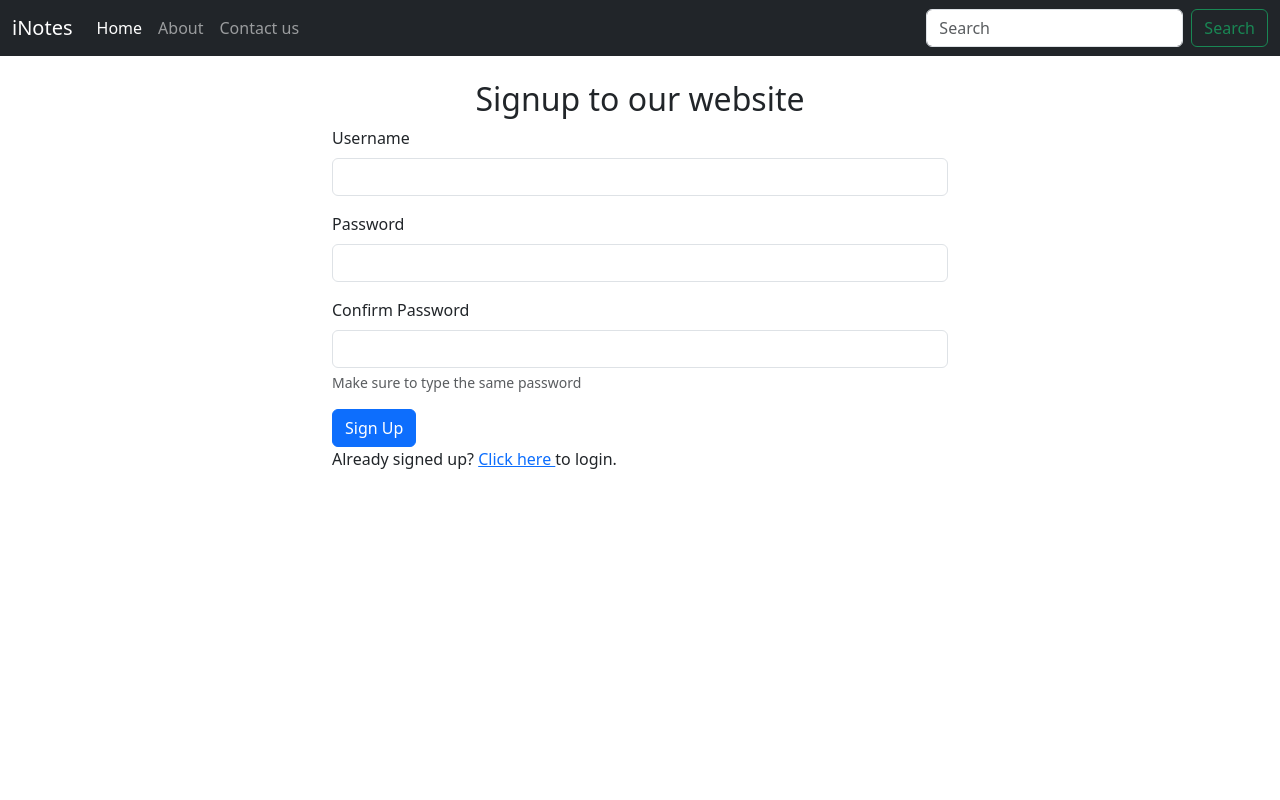
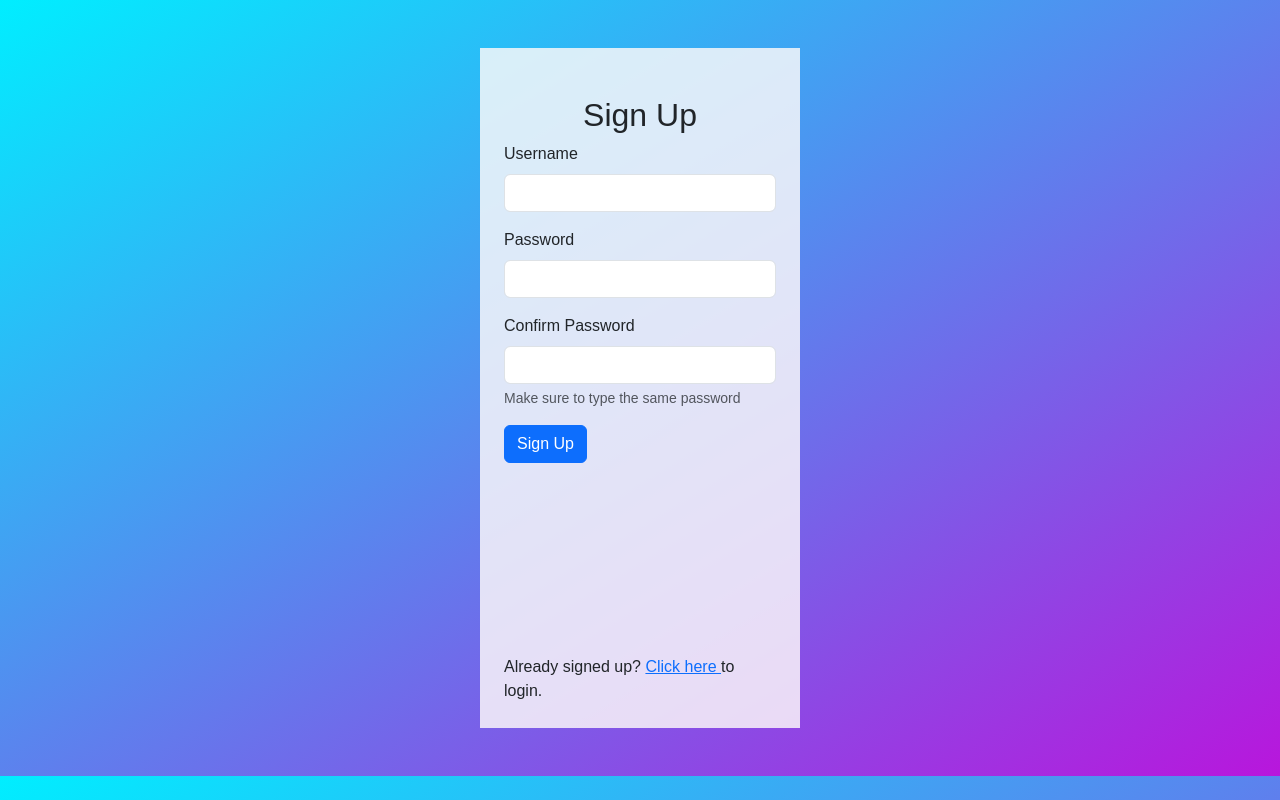
Before and after one commit to rabinkhadkaa/ilife, a PHP site: page /Signup.php in a window 1280 px wide. Run offline with PHP 8.4, Linux system fonts and the light colour scheme.

Commit message:
Sign up page enchancement

```diff
--- a/Signup.php
+++ b/Signup.php
@@ -37,10 +37,10 @@ if($_SERVER['REQUEST_METHOD']=='POST'){
     <title>Sign Up</title>
     <link href="https://cdn.jsdelivr.net/npm/bootstrap@5.3.2/dist/css/bootstrap.min.css" rel="stylesheet" integrity="sha384-T3c6CoIi6uLrA9TneNEoa7RxnatzjcDSCmG1MXxSR1GAsXEV/Dwwykc2MPK8M2HN" crossorigin="anonymous">
   </head>
-  <body>
+  <body style="background-image: linear-gradient(to bottom right, rgb(0, 238, 255), rgb(184, 22, 220)  );    height: min-content;">
     <?php
    // require  './_nav.php';
-   echo '<nav class="navbar navbar-expand-lg navbar-dark bg-dark ">
+   /* echo '<nav class="navbar navbar-expand-lg navbar-dark bg-dark ">
             <div class="container-fluid">
                 <a class="navbar-brand" href="#">iNotes</a>
                 <button class="navbar-toggler" type="button" data-bs-toggle="collapse" data-bs-target="#navbarSupportedContent" aria-controls="navbarSupportedContent" aria-expanded="false" aria-label="Toggle navigation">
@@ -67,7 +67,7 @@ if($_SERVER['REQUEST_METHOD']=='POST'){
                     </form>
                 </div>
             </div>
-          </nav>';
+          </nav>'; */
 
     if($insert){
         echo '<div class="alert alert-success alert-dismissible fade show" role="alert">
@@ -88,8 +88,9 @@ if($_SERVER['REQUEST_METHOD']=='POST'){
             </div>';
     }
     ?>
-    <div class="container col-md-6 my-4">
-        <h2 class = "text-center">Signup to our website</h2>
+    <div class="container my-5 p-4 col-md-3 " style="background-color: rgba(254, 251, 251, 0.825); height: 85vh; font-family: sans-serif ;">
+    <br>
+        <h2 class = "text-center">Sign Up</h2>
         <form action = "signup.php" method="POST">
             <div class="mb-3">
                 <label for="username" class="form-label">Username</label>
@@ -104,8 +105,8 @@ if($_SERVER['REQUEST_METHOD']=='POST'){
                 <input type="password" class="form-control" id="cpassword" name="cpassword">
                 <div class ="form-text">Make sure to type the same password</div>
             </div>
-            <button type="submit" class="btn btn-primary">Sign Up</button>
-            <div>Already signed up? <a href="./login.php">Click here </a>to login.</div>
+            <button type="submit" class="btn btn-primary">Sign Up</button> <br><br><br><br><br><br><br><br><br>
+            <div class>Already signed up? <a href="./login.php">Click here </a>to login.</div>
         </form>
     </div>
     <script src="https://cdn.jsdelivr.net/npm/bootstrap@5.3.2/dist/js/bootstrap.bundle.min.js" integrity="sha384-C6RzsynM9kWDrMNeT87bh95OGNyZPhcTNXj1NW7RuBCsyN/o0jlpcV8Qyq46cDfL" crossorigin="anonymous"></script>
```
